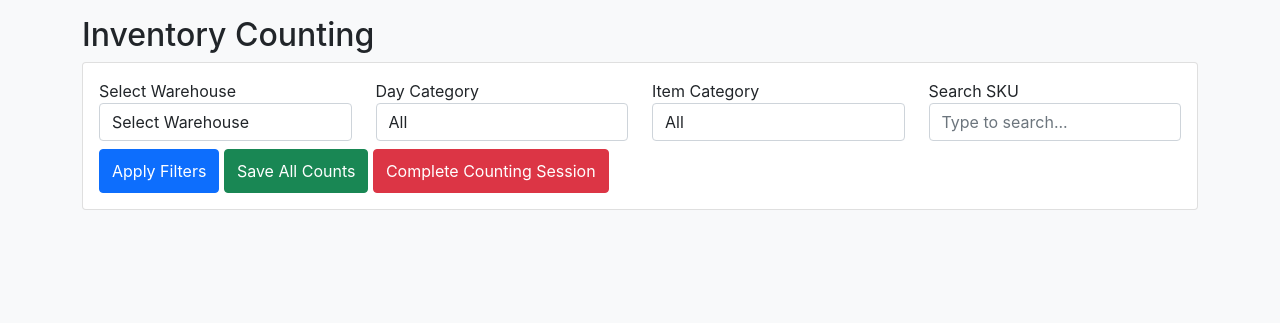
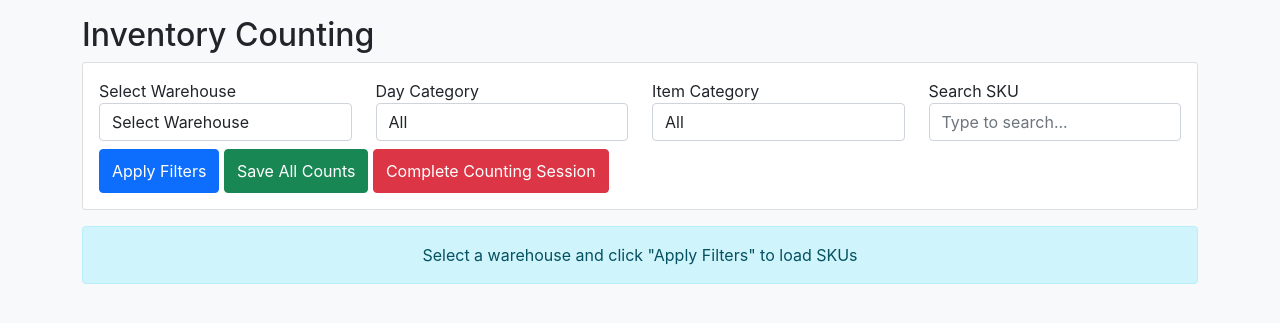
Before and after one commit to inventorywebapp/inventory_webapp, a Flask app: page /counting in a window 1280 px wide. Shown: the part 60-383 px from the top of the page. Run offline with Flask 3, Linux system fonts and the light colour scheme; a user stored in the database is signed in.

Commit message:
Update counting.html

```diff
--- a/templates/counting.html
+++ b/templates/counting.html
@@ -36,7 +36,7 @@
             <div class="col-md-3">
                 <label>Search SKU</label>
                 <input type="text" id="searchSku" class="form-control" placeholder="Type to search...">
-                <div id="suggestions" class="list-group mt-1" style="position: absolute; z-index: 1000; width: auto;"></div>
+                <div id="suggestions" class="list-group mt-1" style="position: absolute; z-index: 1000; width: auto; display: none;"></div>
             </div>
         </div>
         <div class="row mt-2">
@@ -49,8 +49,19 @@
     </div>
 </div>
 
+<div id="loadingIndicator" style="display: none; text-align: center; padding: 20px;">
+    <div class="spinner-border text-primary" role="status">
+        <span class="visually-hidden">Loading...</span>
+    </div>
+    <p>Loading SKUs...</p>
+</div>
+
 <div id="skusList" class="row">
-    <!-- SKUs will be loaded here -->
+    <div class="col-12">
+        <div class="alert alert-info text-center">
+            Select a warehouse and click "Apply Filters" to load SKUs
+        </div>
+    </div>
 </div>
 
 <div id="recountModal" class="modal fade" tabindex="-1">
@@ -73,16 +84,34 @@ let currentSessionId = null;
 let currentSkus = [];
 
 $(document).ready(function() {
-    $('#applyFilters').click(loadSkus);
+    console.log("Page loaded, initializing...");
+
+    // Apply filters button
+    $('#applyFilters').click(function() {
+        loadSkus();
+    });
+
+    // Save counts button
+    $('#saveCounts').click(function() {
+        saveAllCounts();
+    });
+
+    // Complete counting button
+    $('#completeCounting').click(function() {
+        completeCounting();
+    });
+
+    // Search suggestions
     $('#searchSku').on('input', function() {
         let term = $(this).val();
         if (term.length >= 2) {
             $.get('/search_suggestions', {term: term}, function(data) {
                 let suggestions = $('#suggestions');
                 suggestions.empty();
+                suggestions.show();
                 data.forEach(function(item) {
                     suggestions.append(`
-                        <a href="#" class="list-group-item list-group-item-action" data-sku-id="${item.id}">
+                        <a href="#" class="list-group-item list-group-item-action" data-sku-id="${item.id}" data-sku-code="${item.sku}">
                             ${item.sku} - ${item.description}
                         </a>
                     `);
@@ -90,18 +119,23 @@ $(document).ready(function() {
                 $('.list-group-item-action').click(function(e) {
                     e.preventDefault();
                     let skuId = $(this).data('sku-id');
-                    $('#searchSku').val($(this).text());
-                    $('#suggestions').empty();
+                    let skuCode = $(this).data('sku-code');
+                    $('#searchSku').val(skuCode);
+                    $('#suggestions').hide();
                     highlightSku(skuId);
                 });
             });
         } else {
-            $('#suggestions').empty();
+            $('#suggestions').hide();
         }
     });
 
-    $('#saveCounts').click(saveAllCounts);
-    $('#completeCounting').click(completeCounting);
+    // Hide suggestions when clicking outside
+    $(document).click(function(e) {
+        if (!$(e.target).closest('#searchSku').length) {
+            $('#suggestions').hide();
+        }
+    });
 });
 
 function loadSkus() {
@@ -110,24 +144,53 @@ function loadSkus() {
     let itemCategory = $('#itemCategory').val();
     let search = $('#searchSku').val();
 
+    if (!warehouse) {
+        alert('Please select a warehouse first');
+        return;
+    }
+
+    $('#loadingIndicator').show();
+    $('#skusList').html('<div class="col-12"><div class="alert alert-info text-center">Loading SKUs...</div></div>');
+
+    console.log("Loading SKUs with filters:", {warehouse, dayCategory, itemCategory, search});
+
     $.get('/get_skus', {
         warehouse: warehouse,
         day_category: dayCategory,
         item_category: itemCategory,
         search: search
     }, function(data) {
+        console.log("Received SKUs:", data.length);
         currentSkus = data;
         displaySkus(data);
+        $('#loadingIndicator').hide();
+    }).fail(function(xhr, status, error) {
+        console.error("Error loading SKUs:", error);
+        $('#loadingIndicator').hide();
+        $('#skusList').html('<div class="col-12"><div class="alert alert-danger text-center">Error loading SKUs: ' + error + '</div></div>');
     });
 }
 
 function displaySkus(skus) {
-    let html = '<div class="col-12"><div class="table-responsive"><table class="table table-bordered table-hover">';
-    html += '<thead class="table-dark"><tr>';
-    html += '<th>SKU</th><th>Description</th><th>Last Count Date</th><th>Last Count</th>';
-    html += '<th>Container Qty Received</th><th>Container Details</th>';
-    html += '<th>Final Expected</th><th>Kenneth\'s Inv</th><th>Initial Count</th><th>Status</th>';
-    html += '</tr></thead><tbody>';
+    if (!skus || skus.length === 0) {
+        $('#skusList').html('<div class="col-12"><div class="alert alert-warning text-center">No SKUs found. Try changing your filters or select a different warehouse.</div></div>');
+        return;
+    }
+
+    let html = '<div class="col-12"><div class="table-responsive"><table class="table table-bordered table-hover table-striped">';
+    html += '<thead class="table-dark">';
+    html += '<tr>';
+    html += '<th>SKU</th>';
+    html += '<th>Description</th>';
+    html += '<th>Last Count Date</th>';
+    html += '<th>Last Count</th>';
+    html += '<th>Container Qty</th>';
+    html += '<th>Final Expected</th>';
+    html += '<th>Kenneth\'s Inv</th>';
+    html += '<th>Initial Count</th>';
+    html += '<th>Status</th>';
+    html += '</tr>';
+    html += '</thead><tbody>';
 
     skus.forEach(function(sku) {
         let statusBadge = '';
@@ -141,12 +204,11 @@ function displaySkus(skus) {
         html += `<td><strong>${sku.sku}</strong></td>`;
         html += `<td>${sku.description || '-'}</td>`;
         html += `<td>${sku.last_count_date || '-'}</td>`;
-        html += `<td>${sku.last_count || 0}</td>`;
+        html += `<td class="fw-bold">${sku.last_count || 0}</td>`;
         html += `<td>${sku.total_container_qty || 0}</td>`;
-        html += `<td><small>${sku.container_details || '-'}</small></td>`;
-        html += `<td class="fw-bold">${sku.final_expected_count || 0}</td>`;
-        html += `<td class="fw-bold">${sku.kenneth_inventory || 0}</td>`;
-        html += `<td><input type="number" class="form-control initial-count" data-sku-id="${sku.id}" value="0" step="0.01"></td>`;
+        html += `<td class="fw-bold text-primary">${sku.final_expected_count || 0}</td>`;
+        html += `<td class="fw-bold text-success">${sku.kenneth_inventory || 0}</td>`;
+        html += `<td><input type="number" class="form-control initial-count" data-sku-id="${sku.id}" value="0" step="0.01" style="min-width: 100px;"></td>`;
         html += `<td>${statusBadge}</td>`;
         html += `</tr>`;
     });
@@ -156,12 +218,26 @@ function displaySkus(skus) {
 }
 
 function saveAllCounts() {
+    let warehouse = $('#warehouse').val();
     let counts = {};
+
     $('.initial-count').each(function() {
         let skuId = $(this).data('sku-id');
         let count = $(this).val();
         counts[skuId] = {initial_count: count};
     });
+
+    let totalCounted = Object.keys(counts).length;
+    if (totalCounted === 0) {
+        alert('No SKUs to save');
+        return;
+    }
+
+    if (!confirm(`Save counts for ${totalCounted} SKUs?`)) {
+        return;
+    }
+
+    $('#saveCounts').prop('disabled', true).text('Saving...');
 
     $.ajax({
         url: '/counting',
@@ -169,7 +245,7 @@ function saveAllCounts() {
         contentType: 'application/json',
         data: JSON.stringify({
             session_id: currentSessionId,
-            warehouse: $('#warehouse').val(),
+            warehouse: warehouse,
             counts: counts
         }),
         success: function(data) {
@@ -178,6 +254,12 @@ function saveAllCounts() {
                 alert('Counts saved successfully!');
                 checkForRecounts();
             }
+        },
+        error: function(xhr) {
+            alert('Error saving counts: ' + xhr.statusText);
+        },
+        complete: function() {
+            $('#saveCounts').prop('disabled', false).text('Save All Counts');
         }
     });
 }
@@ -196,8 +278,15 @@ function checkForRecounts() {
 
 function showRecountModal(recountItems) {
     let html = '<div class="table-responsive"><table class="table table-bordered">';
-    html += '<thead><tr><th>SKU</th><th>Description</th><th>Initial Count</th>';
-    html += '<th>Final Expected</th><th>Kenneth\'s Inv</th><th>Recount Count</th><th>Remarks</th></tr></thead><tbody>';
+    html += '<thead><tr>';
+    html += '<th>SKU</th>';
+    html += '<th>Description</th>';
+    html += '<th>Initial Count</th>';
+    html += '<th>Final Expected</th>';
+    html += '<th>Kenneth\'s Inv</th>';
+    html += '<th>Recount Count</th>';
+    html += '<th>Remarks</th>';
+    html += '</tr></thead><tbody>';
 
     recountItems.forEach(function(item) {
         html += `<tr id="recount-row-${item.id}">`;
@@ -207,13 +296,40 @@ function showRecountModal(recountItems) {
         html += `<td class="bg-info">${item.final_expected_count || 0}</td>`;
         html += `<td class="bg-info">${item.kenneth_inventory || 0}</td>`;
         html += `<td><input type="number" class="form-control recount-count" data-record-id="${item.id}" step="0.01"></td>`;
-        html += `<td><textarea class="form-control recount-remarks" data-record-id="${item.id}" rows="2"></textarea></td>`;
+        html += `<td><textarea class="form-control recount-remarks" data-record-id="${item.id}" rows="2" placeholder="e.g., 9 were damaged"></textarea></td>`;
         html += `</tr>`;
     });
 
     html += '</tbody></table></div>';
     $('#recountItems').html(html);
     $('#recountModal').modal('show');
+
+    $('#saveRecount').off('click').on('click', function() {
+        let recounts = [];
+        $('.recount-count').each(function() {
+            let recordId = $(this).data('record-id');
+            let recountCount = $(this).val();
+            let remarks = $(`.recount-remarks[data-record-id="${recordId}"]`).val();
+            recounts.push({
+                record_id: recordId,
+                recount_count: recountCount,
+                remarks: remarks
+            });
+        });
+
+        $.ajax({
+            url: '/save_recount',
+            method: 'POST',
+            contentType: 'application/json',
+            data: JSON.stringify({recounts: recounts}),
+            success: function(data) {
+                if (data.success) {
+                    alert('Recounts saved successfully!');
+                    $('#recountModal').modal('hide');
+                }
+            }
+        });
+    });
 }
 
 function completeCounting() {
```
